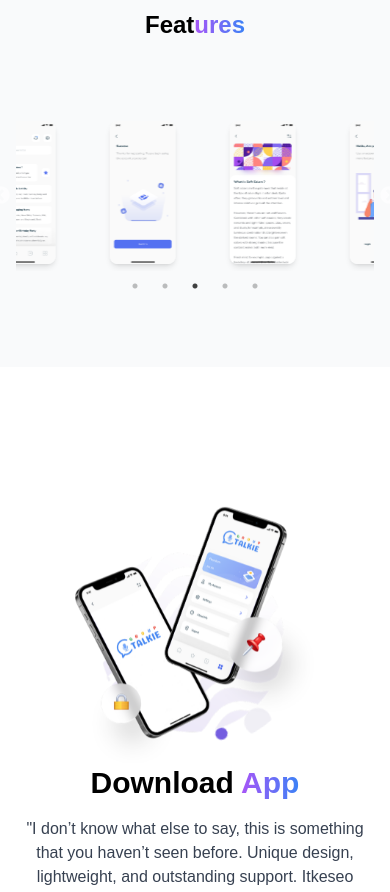
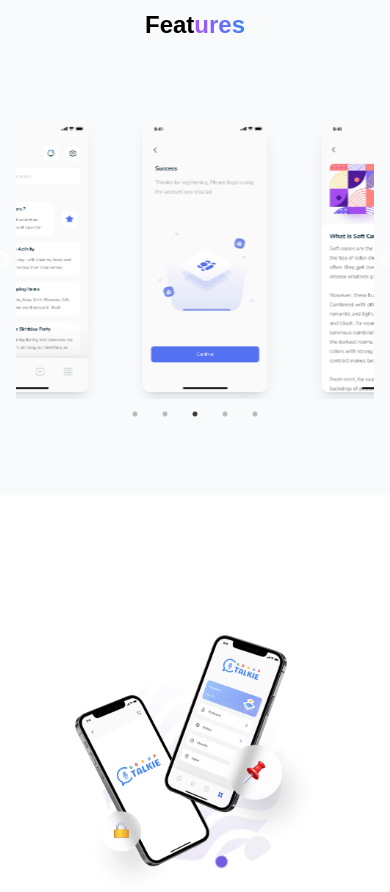
Before and after one commit to GAURAV1-ui/Clubhouse, a Next.js app: page / in a window 390 px wide. Shown: the part 1380-2272 px from the top of the page. Built offline with nearby package versions, Linux system fonts and the light colour scheme.

Commit message:
ui fixed

```diff
--- a/src/components/scrollImage.tsx
+++ b/src/components/scrollImage.tsx
@@ -24,14 +24,14 @@ export default function ScrollingImage() {
       {
         breakpoint: 768,
         settings: {
-          slidesToShow: 3,
+          slidesToShow: 2,
         },
       },
     ],
   };
 
   return (
-    <div className="relative flex flex-col items-center justify-center w-full pt-16 pb-24 my-5 bg-[#F9FAFB]">
+    <div className="relative flex flex-col items-center justify-center w-full my-5 pt-16 pb-24 bg-[#F9FAFB]">
       <h1 className="text-2xl sm:text-3xl md:text-5xl font-bold text-black text-center leading-snug sm:leading-tight px-4 mb-20">
         Feat
         <span className="bg-gradient-to-r from-purple-500 to-blue-500 text-transparent bg-clip-text">
@@ -46,7 +46,7 @@ export default function ScrollingImage() {
               <img
                 src={img}
                 alt={`Feature ${index + 1}`}
-                className="w-[55%] lg:w-[50%] xl:w-[45%] 2xl:w-[40%] object-cover rounded-lg shadow-md mx-auto"
+                className="w-[70%] md:w-[60%] lg:w-[55%] xl:w-[50%] object-cover rounded-lg shadow-lg mx-auto"
               />
             </div>
           ))}
```
